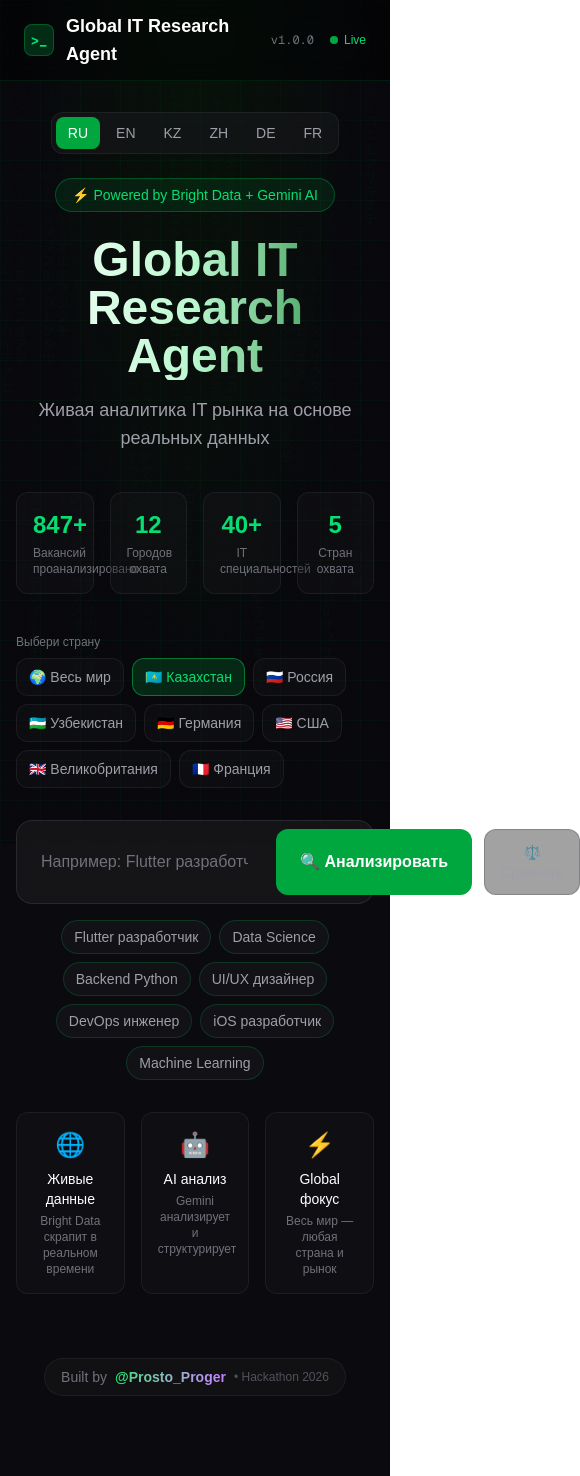
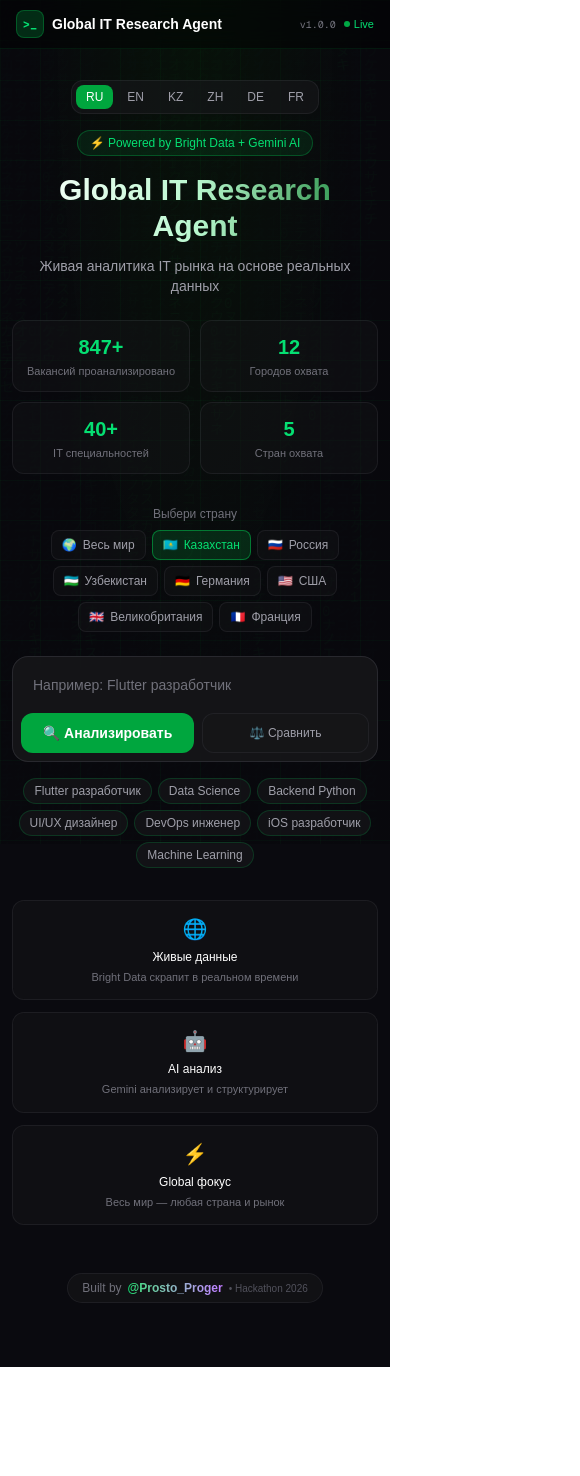
Before and after one commit to Lev1k3305/cis-research-agent, a Next.js app: page / in a window 390 px wide. Shown: the whole page, 580 px wide, since content can reach past the window. After the commit the page ends 1367 px from the top, so only its background shows below. Built offline with nearby package versions, Linux system fonts and the light colour scheme.

Commit message:
feat: add mobile responsiveness for mobile devices

```diff
--- a/app/page.tsx
+++ b/app/page.tsx
@@ -395,7 +395,7 @@ export default function Home() {
   ];
 
   return (
-    <div className="min-h-screen bg-[#0a0a0f] text-white">
+    <div className="min-h-screen bg-[#0a0a0f] text-white overflow-x-hidden">
       <div className="fixed inset-0 bg-[#0a0a0f]" style={{zIndex: -1}}/>
       <MatrixRain />
       <div className="fixed inset-0 pointer-events-none" style={{
@@ -408,35 +408,35 @@ export default function Home() {
         zIndex: 1
       }}/>
 
-      <div className="relative z-10 flex flex-col items-center px-4 pt-28 pb-16">
+      <div className="relative z-10 flex flex-col items-center px-3 sm:px-4 pt-20 sm:pt-28 pb-12 sm:pb-16 max-w-full">
 
 
         {/* Navbar */}
         <nav className="fixed top-0 left-0 right-0 z-50 border-b border-green-500/10 bg-black/40 backdrop-blur-md">
-            <div className="max-w-6xl mx-auto px-6 py-3 flex items-center justify-between">
-                <div className="flex items-center gap-3">
-                    <div className="w-8 h-8 bg-green-500/20 border border-green-500/30 rounded-lg flex items-center justify-center">
-                        <span className="text-green-400 text-sm font-mono font-bold">&gt;_</span>
+            <div className="max-w-6xl mx-auto px-4 sm:px-6 py-2.5 sm:py-3 flex items-center justify-between">
+                <div className="flex items-center gap-2 sm:gap-3">
+                    <div className="w-7 h-7 sm:w-8 sm:h-8 bg-green-500/20 border border-green-500/30 rounded-lg flex items-center justify-center shrink-0">
+                        <span className="text-green-400 text-xs sm:text-sm font-mono font-bold">&gt;_</span>
                     </div>
-                    <span className="text-white font-bold text-lg">Global IT Research Agent</span>
+                    <span className="text-white font-bold text-sm sm:text-lg truncate max-w-[180px] xs:max-w-none">Global IT Research Agent</span>
                 </div>
-                <div className="flex items-center gap-4">
-                    <span className="text-zinc-500 text-xs font-mono">v1.0.0</span>
-                    <div className="flex items-center gap-1.5">
-                        <div className="w-2 h-2 rounded-full bg-green-500 animate-pulse"/>
-                        <span className="text-green-400 text-xs">Live</span>
+                <div className="flex items-center gap-2 sm:gap-4 shrink-0">
+                    <span className="text-zinc-500 text-[10px] sm:text-xs font-mono">v1.0.0</span>
+                    <div className="flex items-center gap-1 sm:gap-1.5">
+                        <div className="w-1.5 h-1.5 sm:w-2 sm:h-2 rounded-full bg-green-500 animate-pulse"/>
+                        <span className="text-green-400 text-[11px] sm:text-xs">Live</span>
                     </div>
                 </div>
             </div>
         </nav>
 
         {/* Language switcher */}
-        <div className="flex gap-1 mb-6 bg-zinc-900/60 border border-zinc-700/30 rounded-xl p-1">
+        <div className="flex flex-wrap justify-center gap-1 mb-4 sm:mb-6 bg-zinc-900/60 border border-zinc-700/30 rounded-xl p-1 max-w-full">
           {languages.map((l) => (
             <button
               key={l.code}
               onClick={() => setLang(l.code)}
-              className={`px-3 py-1.5 rounded-lg text-sm font-medium transition-all ${
+              className={`px-2.5 py-1 sm:px-3 sm:py-1.5 rounded-lg text-xs sm:text-sm font-medium transition-all ${
                 lang === l.code
                   ? "bg-green-600 text-white"
                   : "text-zinc-400 hover:text-white"
@@ -448,65 +448,66 @@ export default function Home() {
         </div>
 
         {/* Badge */}
-        <div className="mb-6 px-4 py-1.5 rounded-full border border-green-500/30 bg-green-500/10 text-green-400 text-sm font-medium">
+        <div className="mb-4 sm:mb-6 px-3 py-1 sm:px-4 sm:py-1.5 rounded-full border border-green-500/30 bg-green-500/10 text-green-400 text-xs sm:text-sm font-medium text-center">
           {txt.badge}
         </div>
 
         {/* Title */}
-        <h1 className="text-5xl md:text-6xl font-bold text-center mb-4 bg-gradient-to-r from-white via-green-200 to-green-700 bg-clip-text text-transparent">
+        <h1 className="text-3xl sm:text-5xl md:text-6xl font-bold text-center mb-3 sm:mb-4 px-2 bg-gradient-to-r from-white via-green-200 to-green-700 bg-clip-text text-transparent">
           {txt.title}
         </h1>
-        <p className="text-zinc-400 text-lg text-center mb-10 max-w-xl">
+        <p className="text-zinc-400 text-sm sm:text-lg text-center mb-6 sm:mb-10 max-w-xl px-2">
           {txt.subtitle}
         </p>
 
         {/* Stats */}
-        <div className="grid grid-cols-4 gap-4 w-full max-w-2xl mb-10">
+        <div className="grid grid-cols-2 sm:grid-cols-4 gap-2.5 sm:gap-4 w-full max-w-2xl mb-8 sm:mb-10">
           {stats.map((stat) => (
-            <div key={stat.label} className="bg-zinc-900/40 border border-zinc-700/30 rounded-xl p-4 text-center">
-              <div className="text-2xl font-bold text-green-400">
+            <div key={stat.label} className="bg-zinc-900/40 border border-zinc-700/30 rounded-xl p-3 sm:p-4 text-center">
+              <div className="text-xl sm:text-2xl font-bold text-green-400">
                 <AnimatedCounter target={stat.value} suffix={stat.suffix}/>
               </div>
-              <div className="text-zinc-500 text-xs mt-1">{stat.label}</div>
+              <div className="text-zinc-500 text-[11px] sm:text-xs mt-1 leading-tight">{stat.label}</div>
             </div>
           ))}
         </div>
 
         {/* Country selector */}
         <div className="w-full max-w-2xl mb-4">
-          <p className="text-zinc-500 text-xs mb-2">{txt.selectCountry}</p>
-          <div className="flex flex-wrap gap-2">
+          <p className="text-zinc-500 text-xs mb-2 text-center sm:text-left">{txt.selectCountry}</p>
+          <div className="flex flex-wrap justify-center sm:justify-start gap-1.5 sm:gap-2">
             {countries.map((c) => (
               <button
                 key={c.code}
                 onClick={() => setCountry(c.code)}
-                className={`px-3 py-2 rounded-xl border text-sm font-medium transition-all flex items-center gap-2 ${
+                className={`px-2.5 py-1.5 sm:px-3 sm:py-2 rounded-lg sm:rounded-xl border text-xs sm:text-sm font-medium transition-all flex items-center gap-1.5 sm:gap-2 ${
                   country === c.code
                     ? "bg-green-600/20 border-green-500/50 text-green-400"
                     : "bg-zinc-900/40 border-zinc-700/30 text-zinc-400 hover:text-green hover:border-zinc-500"
                 }`}
               >
-                {c.flag} {c.name[lang as keyof typeof c.name]}
+                <span>{c.flag}</span> <span>{c.name[lang as keyof typeof c.name]}</span>
               </button>
             ))}
           </div>
         </div>
 
         {/* Search */}
-        <div className="w-full max-w-2xl mb-4 mt-4">
-          <div className="flex gap-3 p-2 bg-zinc-900/80 border border-zinc-700/50 rounded-2xl backdrop-blur">
+        <div className="w-full max-w-2xl mb-4 mt-2 sm:mt-4">
+          <div className="flex flex-col sm:flex-row gap-2 sm:gap-3 p-2 bg-zinc-900/80 border border-zinc-700/50 rounded-2xl backdrop-blur">
             <input
               type="text"
               value={query}
               onChange={(e) => setQuery(e.target.value)}
               onKeyDown={(e) => e.key === "Enter" && handleSearch()}
               placeholder={txt.placeholder}
-              className="flex-1 bg-transparent px-4 py-3 text-white placeholder-zinc-500 focus:outline-none text-base"
+              className="w-full bg-transparent px-3 sm:px-4 py-2.5 sm:py-3 text-white placeholder-zinc-500 focus:outline-none text-sm sm:text-base"
             />
+            <div className="flex gap-2 w-full sm:w-auto">
               <button
                 onClick={() => handleSearch()}
                 disabled={loading}
-              className="bg-green-600 hover:bg-green-500 disabled:bg-zinc-700 px-6 py-3 rounded-xl font-semibold transition-all duration-200 flex items-center gap-2 whitespace-nowrap"
+                className="flex-1 sm:flex-initial justify-center bg-green-600 hover:bg-green-500 disabled:bg-zinc-700 px-4 sm:px-6 py-2.5 sm:py-3 rounded-xl font-semibold transition-all duration-200 flex items-center gap-2 whitespace-nowrap text-sm sm:text-base"
               >
                 {loading ? (
                   <>
@@ -517,7 +518,7 @@ export default function Home() {
               </button>
               <button
                 onClick={() => setCompareMode(!compareMode)}
-              className={`px-4 py-3 rounded-xl border text-sm font-medium transition-all ${
+                className={`flex-1 sm:flex-initial justify-center px-3 sm:px-4 py-2.5 sm:py-3 rounded-xl border text-xs sm:text-sm font-medium transition-all whitespace-nowrap ${
                   compareMode
                     ? "bg-green-600/20 border-green-500/50 text-green-400"
                     : "bg-zinc-900/40 border-zinc-700/30 text-zinc-400 hover:text-white"
@@ -526,20 +527,21 @@ export default function Home() {
                 ⚖️ Сравнить
               </button>
             </div>
+          </div>
           {compareMode && (
-            <div className="flex gap-3 p-2 bg-zinc-900/80 border border-zinc-700/50 rounded-2xl backdrop-blur mt-3">
+            <div className="flex flex-col sm:flex-row gap-2 sm:gap-3 p-2 bg-zinc-900/80 border border-zinc-700/50 rounded-2xl backdrop-blur mt-3">
               <input
                 type="text"
                 value={query2}
                 onChange={(e) => setQuery2(e.target.value)}
                 onKeyDown={(e) => e.key === "Enter" && handleSearch2()}
                 placeholder="Вторая профессия для сравнения..."
-                className="flex-1 bg-transparent px-4 py-3 text-white placeholder-zinc-500 focus:outline-none text-base"
+                className="w-full bg-transparent px-3 sm:px-4 py-2.5 sm:py-3 text-white placeholder-zinc-500 focus:outline-none text-sm sm:text-base"
               />
               <button
                 onClick={() => handleSearch2()}
                 disabled={loading2}
-                className="bg-green-600 hover:bg-green-500 disabled:bg-zinc-700 px-6 py-3 rounded-xl font-semibold transition-all"
+                className="w-full sm:w-auto justify-center bg-green-600 hover:bg-green-500 disabled:bg-zinc-700 px-6 py-2.5 sm:py-3 rounded-xl font-semibold transition-all flex items-center justify-center"
               >
                 {loading2 ? (
                   <div className="w-4 h-4 border-2 border-white/30 border-t-white rounded-full animate-spin"/>
@@ -550,12 +552,12 @@ export default function Home() {
         </div>
 
         {/* Examples */}
-        <div className="flex flex-wrap gap-2 mb-4 justify-center">
+        <div className="flex flex-wrap gap-1.5 sm:gap-2 mb-4 justify-center max-w-2xl">
           {(examples[lang] || examples["en"]).map((ex) => (
             <button
               key={ex}
               onClick={() => { setQuery(ex); handleSearch(ex); }}
-              className="px-3 py-1.5 rounded-full bg-zinc-900/60 border border-green-500/20 text-zinc-400 text-sm hover:text-green-400 hover:border-green-500/50 transition-all"
+              className="px-2.5 py-1 sm:px-3 sm:py-1.5 rounded-full bg-zinc-900/60 border border-green-500/20 text-zinc-400 text-xs sm:text-sm hover:text-green-400 hover:border-green-500/50 transition-all"
             >
               {ex}
             </button>
@@ -566,12 +568,12 @@ export default function Home() {
         {history.length > 0 && (
           <div className="w-full max-w-2xl mb-8">
             <p className="text-zinc-600 text-xs mb-2 text-center">{txt.recent}</p>
-            <div className="flex flex-wrap gap-2 justify-center">
+            <div className="flex flex-wrap gap-1.5 sm:gap-2 justify-center">
               {history.map((h) => (
                 <button
                   key={h}
                   onClick={() => { setQuery(h); handleSearch(h); }}
-                  className="px-3 py-1.5 rounded-full bg-zinc-900/60 border border-zinc-700/30 text-zinc-500 text-xs hover:text-white hover:border-green-500/50 transition-all flex items-center gap-1"
+                  className="px-2.5 py-1 sm:px-3 sm:py-1.5 rounded-full bg-zinc-900/60 border border-zinc-700/30 text-zinc-500 text-xs hover:text-white hover:border-green-500/50 transition-all flex items-center gap-1"
                 >
                   <span>↺</span> {h}
                 </button>
@@ -582,9 +584,9 @@ export default function Home() {
 
         {loading && (
           <div className="w-full max-w-3xl">
-            <div className="bg-zinc-900/50 border border-zinc-700/50 rounded-2xl p-12">
+            <div className="bg-zinc-900/50 border border-zinc-700/50 rounded-2xl p-5 sm:p-12">
              {/* Прогресс бар */}
-             <div className="w-full bg-zinc-800 rounded-full h-1.5 mb-8">
+             <div className="w-full bg-zinc-800 rounded-full h-1.5 mb-6 sm:mb-8">
                <div
                className="bg-green-500 h-1.5 rounded-full transition-all duration-700"
                style={{ width: `${((step + 1) / steps.length) * 100}%` }}
@@ -602,7 +604,7 @@ export default function Home() {
       i === step ? "bg-green-400 animate-pulse scale-125" :
       "bg-zinc-600"
     }`}/>
-    <span className={`text-sm transition-all duration-300 ${
+    <span className={`text-xs sm:text-sm transition-all duration-300 ${
       i === step ? "text-green-400 font-bold" :
       i < step ? "text-green-600" :
       "text-zinc-500"
@@ -623,44 +625,44 @@ export default function Home() {
 
         {/* Result */}
         {result && !loading && (
-          <div className={compareMode && result2 ? "grid grid-cols-2 gap-4 w-full max-w-6xl" : "w-full max-w-3xl space-y-4"}>
+          <div className={compareMode && result2 ? "grid grid-cols-1 md:grid-cols-2 gap-4 w-full max-w-6xl" : "w-full max-w-3xl space-y-4"}>
             {/* Первый результат */}
             <div ref={reportRef} className="w-full space-y-4">
-              <div className="bg-gradient-to-r from-green-600/20 to-purple-600/20 border border-green-500/30 rounded-2xl p-6">
-                <div className="flex items-center gap-3 mb-2">
-                  <span className="text-2xl">📊</span>
-                  <h2 className="text-xl font-bold text-white">{txt.result}</h2>
-                  <span className="ml-auto px-3 py-1 bg-green-500/20 border border-green-500/30 rounded-full text-green-400 text-xs font-medium">
+              <div className="bg-gradient-to-r from-green-600/20 to-purple-600/20 border border-green-500/30 rounded-2xl p-4 sm:p-6">
+                <div className="flex flex-wrap items-center gap-2 sm:gap-3 mb-2">
+                  <span className="text-xl sm:text-2xl">📊</span>
+                  <h2 className="text-lg sm:text-xl font-bold text-white">{txt.result}</h2>
+                  <span className="ml-auto px-2.5 py-0.5 sm:px-3 sm:py-1 bg-green-500/20 border border-green-500/30 rounded-full text-green-400 text-[11px] sm:text-xs font-medium">
                     {txt.live}
                   </span>
                 </div>
-                <p className="text-zinc-400 text-sm">{txt.query}: <span className="text-green-400 font-medium">&quot;{query}&quot;</span></p>
+                <p className="text-zinc-400 text-xs sm:text-sm">{txt.query}: <span className="text-green-400 font-medium">&quot;{query}&quot;</span></p>
               </div>
 
               <button
                 onClick={handleExportPDF}
-                className="flex items-center gap-2 px-4 py-2 bg-green-600/20 border border-green-500/30 rounded-xl text-green-400 text-sm hover:bg-green-600/30 transition-all"
+                className="flex items-center gap-2 px-3.5 py-2 bg-green-600/20 border border-green-500/30 rounded-xl text-green-400 text-xs sm:text-sm hover:bg-green-600/30 transition-all"
               >
                 📄 Скачать PDF
               </button>
 
-              <div className="bg-zinc-900/60 border border-zinc-700/50 rounded-2xl p-8 backdrop-blur">
+              <div className="bg-zinc-900/60 border border-zinc-700/50 rounded-2xl p-4 sm:p-8 backdrop-blur overflow-x-auto">
                 <ReactMarkdown
                   components={{
                     h2: ({children}) => (
-                      <h2 className="text-2xl font-bold text-white mt-8 mb-4 first:mt-0 pb-3 border-b border-zinc-700/50">{children}</h2>
+                      <h2 className="text-xl sm:text-2xl font-bold text-white mt-6 sm:mt-8 mb-3 sm:mb-4 first:mt-0 pb-2 sm:pb-3 border-b border-zinc-700/50">{children}</h2>
                     ),
                     h3: ({children}) => (
-                      <div className="mt-6 mb-3 flex items-center gap-2">
-                        <div className="w-1 h-5 bg-green-500 rounded-full"/>
-                        <h3 className="text-lg font-semibold text-green-400">{children}</h3>
+                      <div className="mt-5 sm:mt-6 mb-2 sm:mb-3 flex items-center gap-2">
+                        <div className="w-1 h-4 sm:h-5 bg-green-500 rounded-full shrink-0"/>
+                        <h3 className="text-base sm:text-lg font-semibold text-green-400">{children}</h3>
                       </div>
                     ),
-                    p: ({children}) => <p className="text-zinc-300 leading-7 mb-4">{children}</p>,
-                    ul: ({children}) => <ul className="mb-4 space-y-2">{children}</ul>,
+                    p: ({children}) => <p className="text-zinc-300 text-sm sm:text-base leading-6 sm:leading-7 mb-3 sm:mb-4">{children}</p>,
+                    ul: ({children}) => <ul className="mb-3 sm:mb-4 space-y-2">{children}</ul>,
                     li: ({children}) => (
-                      <li className="text-zinc-300 flex items-start gap-3 bg-zinc-800/40 rounded-lg px-4 py-2.5">
-                        <span className="text-green-500 mt-0.5 text-sm shrink-0">▸</span>
+                      <li className="text-zinc-300 text-xs sm:text-sm flex items-start gap-2.5 bg-zinc-800/40 rounded-lg px-3 py-2 sm:px-4 sm:py-2.5">
+                        <span className="text-green-500 mt-0.5 text-xs sm:text-sm shrink-0">▸</span>
                         <span className="leading-relaxed">{children}</span>
                       </li>
                     ),
@@ -671,16 +673,16 @@ export default function Home() {
                 </ReactMarkdown>
               </div>
 
-              <div className="grid grid-cols-3 gap-3">
+              <div className="grid grid-cols-1 sm:grid-cols-3 gap-2.5 sm:gap-3">
                 {[
                   { icon: "🌐", label: txt.source, value: "Bright Data" },
                   { icon: "🤖", label: txt.analysis, value: "Gemini 2.5 Flash" },
                   { icon: "⚡", label: txt.market, value: activeCountry ? `${activeCountry.flag} ${activeCountry.name[lang as keyof typeof activeCountry.name]}` : "Global" },
                 ].map((item) => (
-                  <div key={item.label} className="bg-zinc-900/40 border border-zinc-700/30 rounded-xl p-4 text-center">
-                    <div className="text-xl mb-1">{item.icon}</div>
-                    <div className="text-zinc-500 text-xs mb-1">{item.label}</div>
-                    <div className="text-white text-sm font-medium">{item.value}</div>
+                  <div key={item.label} className="bg-zinc-900/40 border border-zinc-700/30 rounded-xl p-3 sm:p-4 text-center">
+                    <div className="text-lg sm:text-xl mb-0.5 sm:mb-1">{item.icon}</div>
+                    <div className="text-zinc-500 text-[11px] sm:text-xs mb-0.5 sm:mb-1">{item.label}</div>
+                    <div className="text-white text-xs sm:text-sm font-medium">{item.value}</div>
                   </div>
                 ))}
               </div>
@@ -690,26 +692,26 @@ export default function Home() {
             {/* Второй результат */}
             {compareMode && result2 && (
               <div className="w-full space-y-4">
-                <div className="bg-gradient-to-r from-green-600/20 to-teal-600/20 border border-green-500/30 rounded-2xl p-6">
+                <div className="bg-gradient-to-r from-green-600/20 to-teal-600/20 border border-green-500/30 rounded-2xl p-4 sm:p-6">
                   <div className="flex items-center gap-3 mb-2">
-                    <span className="text-2xl">📊</span>
-                    <h2 className="text-xl font-bold text-white">{txt.result}</h2>
+                    <span className="text-xl sm:text-2xl">📊</span>
+                    <h2 className="text-lg sm:text-xl font-bold text-white">{txt.result}</h2>
                   </div>
-                  <p className="text-zinc-400 text-sm">{txt.query}: <span className="text-green-400 font-medium">&quot;{query2}&quot;</span></p>
+                  <p className="text-zinc-400 text-xs sm:text-sm">{txt.query}: <span className="text-green-400 font-medium">&quot;{query2}&quot;</span></p>
                 </div>
-                <div className="bg-zinc-900/60 border border-zinc-700/50 rounded-2xl p-8 backdrop-blur">
+                <div className="bg-zinc-900/60 border border-zinc-700/50 rounded-2xl p-4 sm:p-8 backdrop-blur overflow-x-auto">
                   <ReactMarkdown components={{
-                    h2: ({children}) => <h2 className="text-xl font-bold text-white mt-6 mb-3 pb-2 border-b border-zinc-700/50">{children}</h2>,
+                    h2: ({children}) => <h2 className="text-lg sm:text-xl font-bold text-white mt-5 sm:mt-6 mb-2 sm:mb-3 pb-2 border-b border-zinc-700/50">{children}</h2>,
                     h3: ({children}) => (
                       <div className="mt-4 mb-2 flex items-center gap-2">
-                        <div className="w-1 h-4 bg-green-500 rounded-full"/>
-                        <h3 className="text-base font-semibold text-green-400">{children}</h3>
+                        <div className="w-1 h-4 bg-green-500 rounded-full shrink-0"/>
+                        <h3 className="text-sm sm:text-base font-semibold text-green-400">{children}</h3>
                       </div>
                     ),
-                    p: ({children}) => <p className="text-zinc-300 leading-6 mb-3 text-sm">{children}</p>,
+                    p: ({children}) => <p className="text-zinc-300 leading-6 mb-3 text-xs sm:text-sm">{children}</p>,
                     ul: ({children}) => <ul className="mb-3 space-y-1">{children}</ul>,
                     li: ({children}) => (
-                      <li className="text-zinc-300 flex items-start gap-2 bg-zinc-800/40 rounded-lg px-3 py-2 text-sm">
+                      <li className="text-zinc-300 flex items-start gap-2 bg-zinc-800/40 rounded-lg px-2.5 py-1.5 sm:px-3 sm:py-2 text-xs sm:text-sm">
                         <span className="text-green-500 mt-0.5 text-xs shrink-0">▸</span>
                         <span>{children}</span>
                       </li>
@@ -725,29 +727,29 @@ export default function Home() {
         )}
 
         {!result && !loading && (
-          <div className="mt-4 grid grid-cols-3 gap-4 w-full max-w-2xl">
+          <div className="mt-4 grid grid-cols-1 sm:grid-cols-3 gap-3 sm:gap-4 w-full max-w-2xl">
             {[
               { icon: "🌐", title: txt.liveData, desc: txt.liveDesc },
               { icon: "🤖", title: txt.aiAnalysis, desc: txt.aiDesc },
               { icon: "⚡", title: txt.globalFocus, desc: txt.globalDesc },
             ].map((card) => (
-              <div key={card.title} className="bg-zinc-900/40 border border-zinc-700/30 rounded-xl p-4 text-center">
-                <div className="text-2xl mb-2">{card.icon}</div>
-                <div className="text-white font-medium text-sm mb-1">{card.title}</div>
-                <div className="text-zinc-500 text-xs">{card.desc}</div>
+              <div key={card.title} className="bg-zinc-900/40 border border-zinc-700/30 rounded-xl p-3.5 sm:p-4 text-center">
+                <div className="text-xl sm:text-2xl mb-1.5 sm:mb-2">{card.icon}</div>
+                <div className="text-white font-medium text-xs sm:text-sm mb-1">{card.title}</div>
+                <div className="text-zinc-500 text-[11px] sm:text-xs">{card.desc}</div>
               </div>
             ))}
           </div>
         )}
 
         {/* Footer */}
-        <div className="mt-16 mb-4 text-center">
-          <div className="inline-flex items-center gap-2 px-4 py-2 rounded-full bg-zinc-900/50 border border-zinc-700/30">
-            <span className="text-zinc-500 text-sm">{txt.builtBy}</span>
-            <span className="text-transparent bg-clip-text bg-gradient-to-r from-green-400 to-purple-400 font-bold text-sm">
+        <div className="mt-12 sm:mt-16 mb-4 text-center">
+          <div className="inline-flex items-center gap-1.5 sm:gap-2 px-3.5 py-1.5 sm:px-4 sm:py-2 rounded-full bg-zinc-900/50 border border-zinc-700/30">
+            <span className="text-zinc-500 text-xs sm:text-sm">{txt.builtBy}</span>
+            <span className="text-transparent bg-clip-text bg-gradient-to-r from-green-400 to-purple-400 font-bold text-xs sm:text-sm">
               @Prosto_Proger
             </span>
-            <span className="text-zinc-600 text-xs">{txt.hackathon}</span>
+            <span className="text-zinc-600 text-[10px] sm:text-xs">{txt.hackathon}</span>
           </div>
         </div>
 
```
Lines whose indentation alone changed are shown as unchanged.
